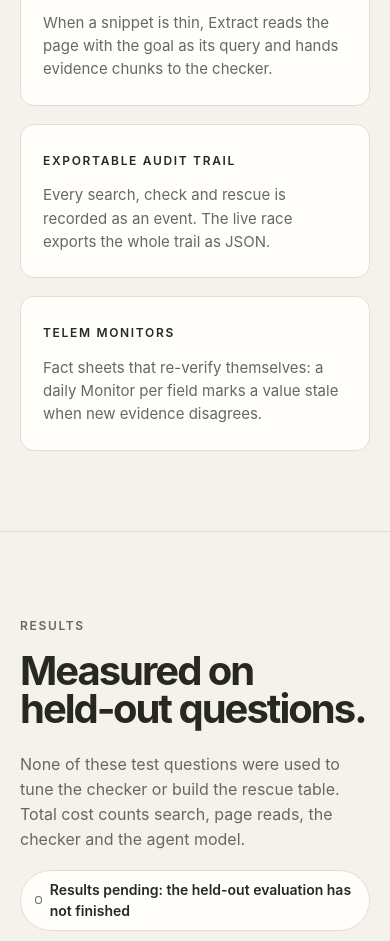
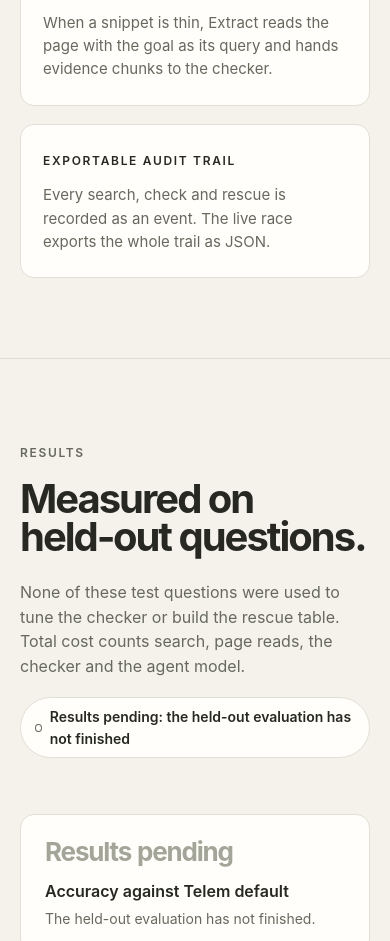
Before and after one commit to oliverrowebardeen/backstop, a plain HTML site: page ui/index.html in a window 390 px wide. Shown: the part 5213-6154 px from the top of the page. Drawn offline with Linux system fonts and the light colour scheme; no server answers.

Commit message:
fix: drop the Telem Monitors card now that fact-sheet monitors are removed
2bae6d0 removed server/monitors, so the How it works strip was advertising a
feature the product no longer has. The strip keeps Telem sessions, Tavily
Extract and the audit trail in three columns, and the site test now fails if
memo, autopsy or monitor copy comes back.

Co-Authored-By: Claude Opus 5.5 <noreply@anthropic.com>

```diff
--- a/ui/index.html
+++ b/ui/index.html
@@ -174,7 +174,6 @@
           <article class="strip-card"><p class="label">Telem sessions</p><p>Every run is grouped in one Telem session, so each search and rescue shows up together in the Telem console.</p></article>
           <article class="strip-card"><p class="label">Tavily Extract</p><p>When a snippet is thin, Extract reads the page with the goal as its query and hands evidence chunks to the checker.</p></article>
           <article class="strip-card"><p class="label">Exportable audit trail</p><p>Every search, check and rescue is recorded as an event. The live race exports the whole trail as JSON.</p></article>
-          <article class="strip-card"><p class="label">Telem Monitors</p><p>Fact sheets that re-verify themselves: a daily Monitor per field marks a value stale when new evidence disagrees.</p></article>
         </div>
       </div>
     </section>
--- a/ui/style.css
+++ b/ui/style.css
@@ -193,7 +193,7 @@ section { position: relative; padding-block: clamp(80px, 9vw, 150px); }
 .conn-hit { stroke: var(--accent); stroke-width: 1.5; }
 .conn-arrow { fill: var(--connector); }
 .conn-arrow-hit { fill: var(--accent); }
-.strip { display: grid; grid-template-columns: repeat(4, minmax(0, 1fr)); gap: 18px; margin-top: 72px; }
+.strip { display: grid; grid-template-columns: repeat(3, minmax(0, 1fr)); gap: 18px; margin-top: 72px; }
 .strip-card { background: var(--white); border: 1px solid var(--card-line); border-radius: var(--radius); padding: 22px 22px 24px; }
 .strip-card .label { color: var(--ink); }
 .strip-card p:last-child { margin-top: 12px; color: var(--muted); font-size: 15px; }
@@ -366,7 +366,8 @@ td.is-pending .cell-main { color: var(--faint); font-weight: 550; font-size: 14p
   .flow { grid-template-columns: 1fr; padding-top: 0; padding-bottom: 0; gap: 22px; margin-top: 32px; }
   .flow-lines { display: none; }
   .flow-col { padding-left: 22px; border-left: 1px dashed var(--rule); }
-  .strip, .headline-numbers { grid-template-columns: repeat(2, minmax(0, 1fr)); }
+  .headline-numbers { grid-template-columns: repeat(2, minmax(0, 1fr)); }
+  .strip { grid-template-columns: 1fr; }
   .results-grid, .code-grid, .findings, .columns { grid-template-columns: 1fr; }
 }
 @media (max-width: 680px) {
```
Also changed, not shown: tests/s7/test_site.mjs (+2 -2 lines), 1 other file.
